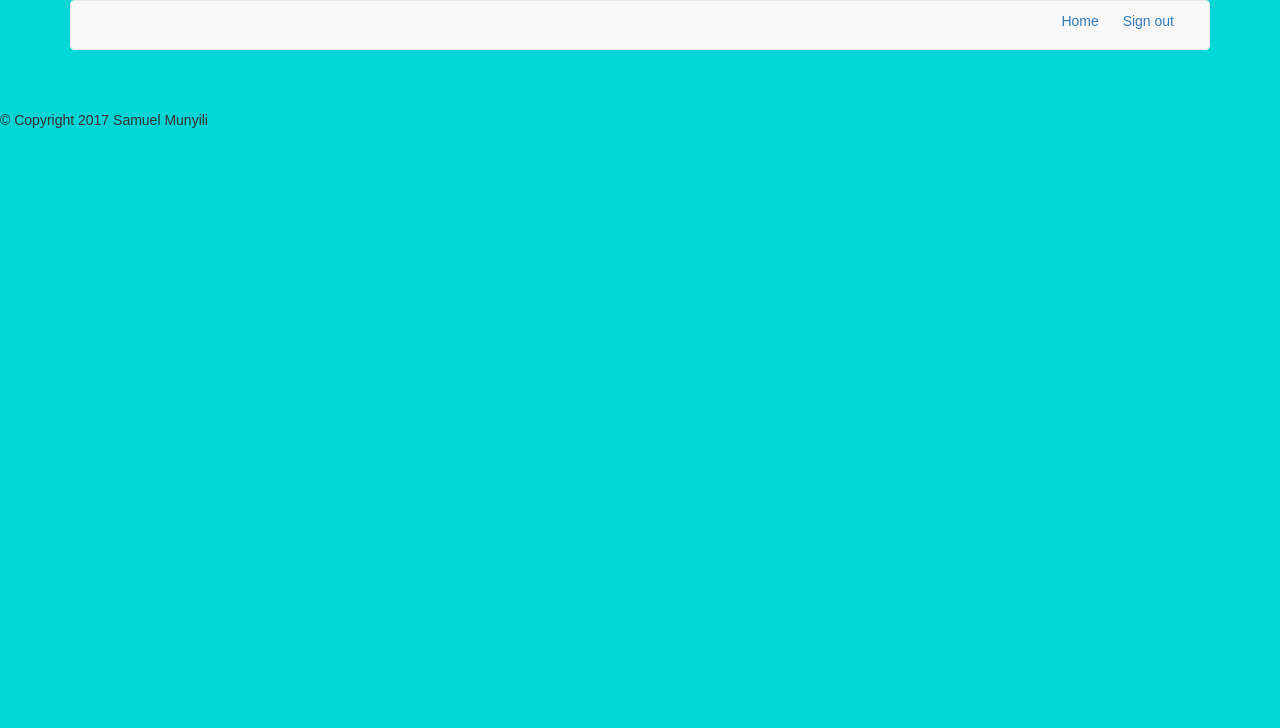
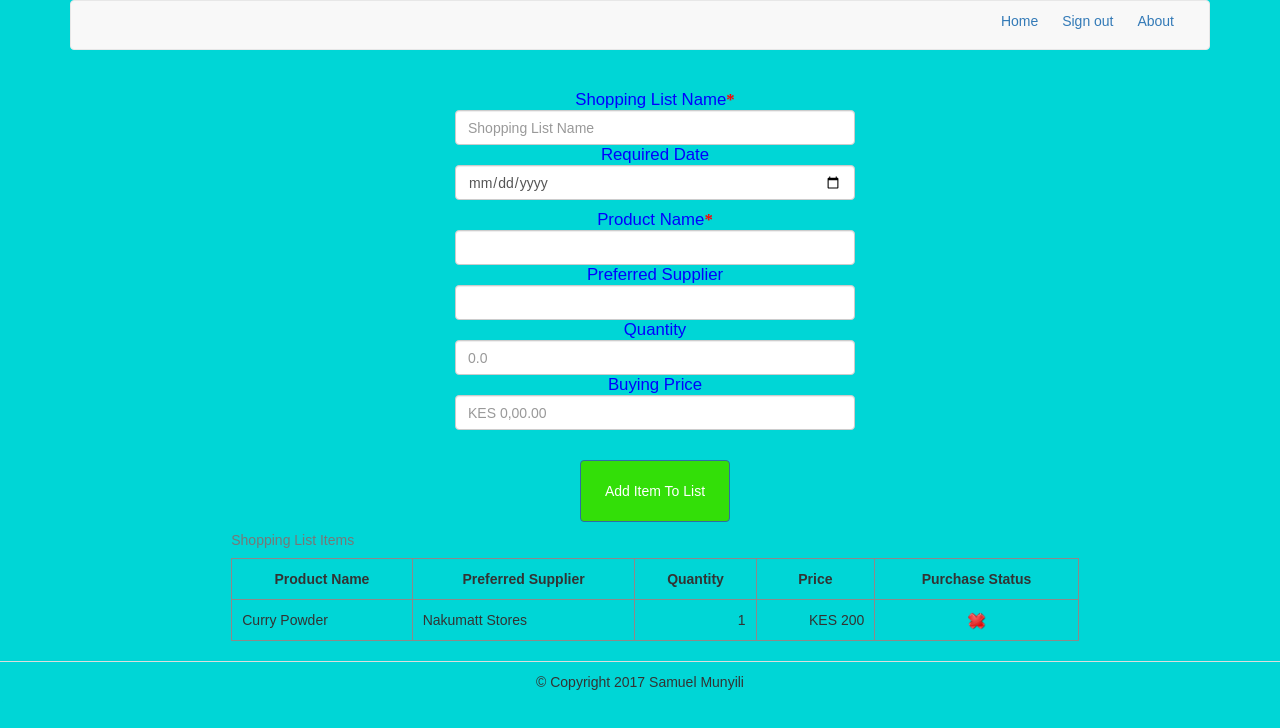
Before and after one commit to smunyili/Design, a plain HTML site: page pages/shopping-list/index.html in a window 1280 px wide. Drawn offline with nearby package versions, Linux system fonts and the light colour scheme; a web font is replaced by a local one.

Commit message:
second submission for review and merge

```diff
--- a/pages/shopping-list/index.html
+++ b/pages/shopping-list/index.html
@@ -11,6 +11,8 @@
     <title>Shopping List [User Name]</title>
 
     <link rel="shortcut icon" href="../images/fav.png">
+    <link rel="stylesheet" href="https://cdnjs.cloudflare.com/ajax/libs/bootstrap-datepicker/1.4.1/css/bootstrap-datepicker3.css"
+    />
     <link rel="stylesheet" type="text/css" href="../styles/bootstrap.min.css" />
     <link rel="stylesheet" type="text/css" href="../styles/master.css" />
 </head>
@@ -22,23 +24,83 @@
                 <ul class="menu-item">
                     <li><a href="../">Home</a></li>
                     <li><a href="../login">Sign out</a></li>
+                    <li><a href="../about">About</a></li>
                 </ul>
             </div>
         </nav>
         <div class="container">
             <div class="row shopping-list">
+                <P>
+                    <label for="list-name" class="label label-primary">Shopping List Name<span class="asterisk">*</span></label>
+                    <input class="form-control list-name" id="list-name" type="text" name="list-name" value="" required="color:mediumblue" id="list-name"
+                        value="" placeholder="Shopping List Name" onfocus="this.setSelectionRange(0, this.value.length)">
 
+                    <label for="fulfil-date" class="label label-primary">Required Date</label><br/>
+                    <input class="form-control text-input-demo" id="fulfil-date" type="date" name="fulfil-date" value="" id="fulfil-date" placeholder="MM/DD/YYY"
+                        onfocus="this.setSelectionRange(0, this.value.length)">
+                </P>
+                <form action="add-item">
+                <label for="product-name" class="label label-primary">Product Name<span class="asterisk">*</span></label>
+                <input class="form-control" type="text" name="product-name" list="productName" />
+                <!-- This will be updated from the database with the list of items so the current list is for demo purpose only -->
+                <datalist id="productName">
+                    <option value="Drinking Water">Drinking Water</option>
+                    <option value="Pan Coffee">Pan Coffee</option>
+                    <option value="Curry Powder">Curry Powder</option>
+                </datalist>
+
+                <label for="supplier-name" class="label label-primary">Preferred Supplier</label>
+                <input class="form-control" type="text" name="supplier-name" list="SupplierName" />
+
+                <!-- This will be updated from the database with the list of items so the current list is for demo purpose only -->
+                <datalist id="SupplierName">
+                    <option value="Drinking Water">Drinking Water</option>
+                    <option value="Pan Coffee">Pan Coffee</option>
+                    <option value="Curry Powder">Curry Powder</option>
+                </datalist>
+
+                <label for="quantity" class="label label-primary">Quantity</label>
+                <input class="form-control quantity" id="quantity" type="number" name="quantity"
+                required="color:mediumblue" placeholder="0.0" onfocus="this.setSelectionRange(0, this.value.length)">
+
+
+                <label for="price" class="label label-primary">Buying Price</label>
+                <input class="form-control price" id="price" type="text" name="price"
+                required="color:mediumblue" placeholder="KES 0,00.00" onfocus="this.setSelectionRange(0, this.value.length)">
+                    <button class="btn btn-primary btn-add-item" type="submit" value="Add To List">Add Item To List</button>
+            </form>
+                <!-- All items will be added to this table once the submit button is pressed. -->
+                <div class="items-table">
+                <table>
+                    <caption>Shopping List Items</caption>
+                    <tr>
+                        <th>Product Name</th>
+                        <th>Preferred Supplier</th>
+                        <th>Quantity</th>
+                        <th>Price</th>
+                        <th>Purchase Status</th>
+                    </tr>
+                    <tr>
+                        <td>Curry Powder</td>
+                        <td>Nakumatt Stores</td>
+                        <td class="qty-col">1</td>
+                        <td class="price-col">KES 200</td>
+                        <td class="img-col"><img src="../images/fail.png" alt="Smiley face" height="42" width="42"></td>
+                    </tr>
+                </table>
+            </div>
 
             </div>
         </div>
     </div>
-    <footer>
+    <footer class="panel-footer">
         &copy; Copyright 2017 Samuel Munyili
     </footer>
     </div>
     <!-- Jquery and bootstrap are needed to create a responsive site -->
     <script type="text/javascript " src="../js/jquery.min.js"></script>
     <script type="text/javascript " src="../js/bootstrap.min.js" charset="utf-8 "></script>
+    <script type="text/javascript" src="https://cdnjs.cloudflare.com/ajax/libs/bootstrap-datepicker/1.4.1/js/bootstrap-datepicker.min.js"></script>
 </body>
 
 </html>
--- a/pages/styles/master.css
+++ b/pages/styles/master.css
@@ -20,6 +20,11 @@ body{
 	display: inline;
 	padding-right: 2rem;
 
+}
+.panel-footer{
+	background: inherit;
+	text-align: center;
+	border-bottom-color: inherit;
 }
 .buttons{
 	text-align: center;
@@ -48,7 +53,7 @@ div .row{
 	font-family: 'Times New Roman', Times, serif
 }
 
-.login-btn, .signup-btn, .reset-btn{
+.login-btn, .signup-btn, .reset-btn, .btn-add-item{
 	padding: 2rem;
 	/* max-height: rem; */
 	width: 15rem;
@@ -79,3 +84,38 @@ div .row{
 	display: block;
 	margin : 0 auto;
 }
+
+
+  table, th, td {
+    border: 1px solid rgb(141, 137, 137);
+    border-collapse: collapse;
+}
+th, td {
+    padding: 1rem;
+}
+th {
+    text-align: center;
+}
+td{
+	text-align: left;
+}
+.price-col, .qty-col{
+	text-align: right;
+}
+.img-col{
+	text-align: center;
+}
+.img-col img{
+	max-width: 1.8rem;
+	max-height: 1.8rem;
+}
+table {
+	margin: auto;
+	border-spacing: 5px;
+	float: auto;
+	min-width: 75%;
+}
+
+.items-table{
+	text-align: center;
+}
```
Also changed, not shown: pages/dashboard/index.html (+8 -3 lines), pages/index.html (+2 -1 lines), pages/login/index.html (+11 -13 lines), pages/reset-password/index.html (+5 -1 lines), pages/images/Tick.png (added), pages/images/fail.png (added). Lines whose indentation alone changed are shown as unchanged.
